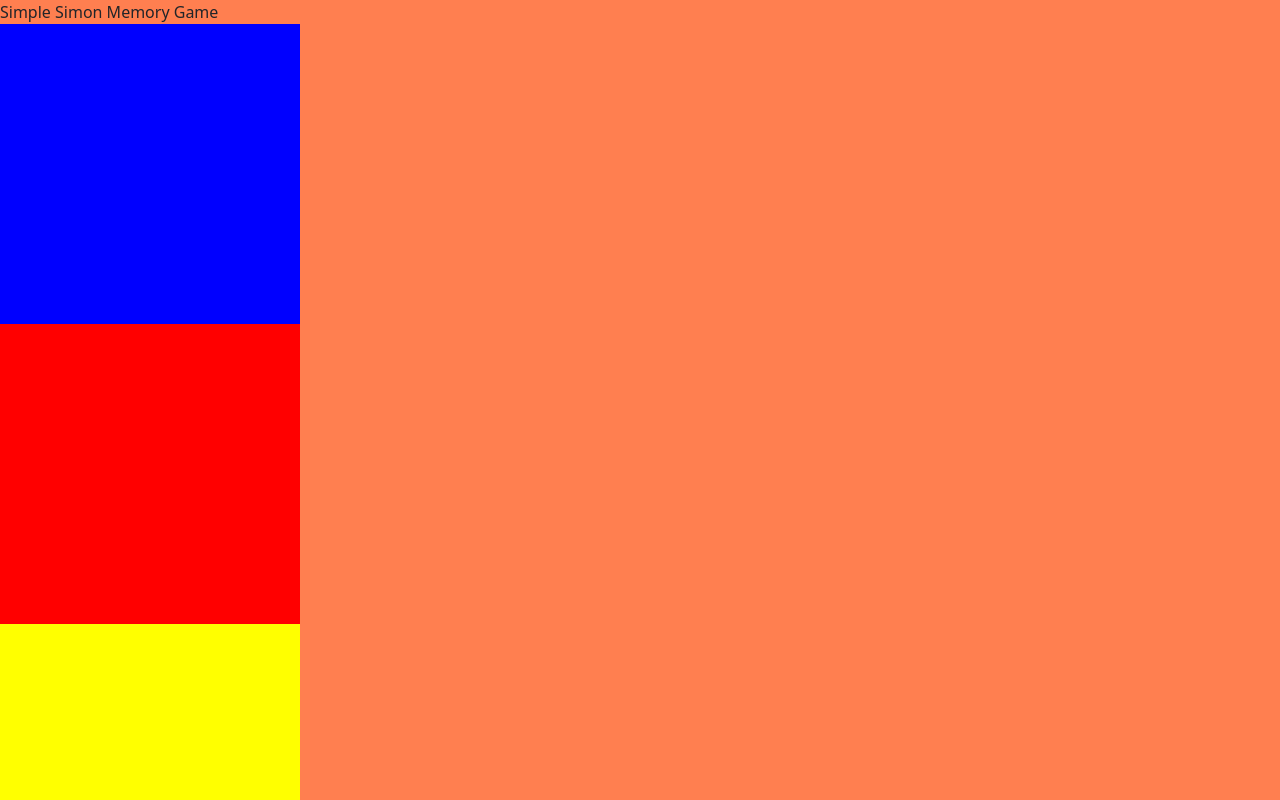
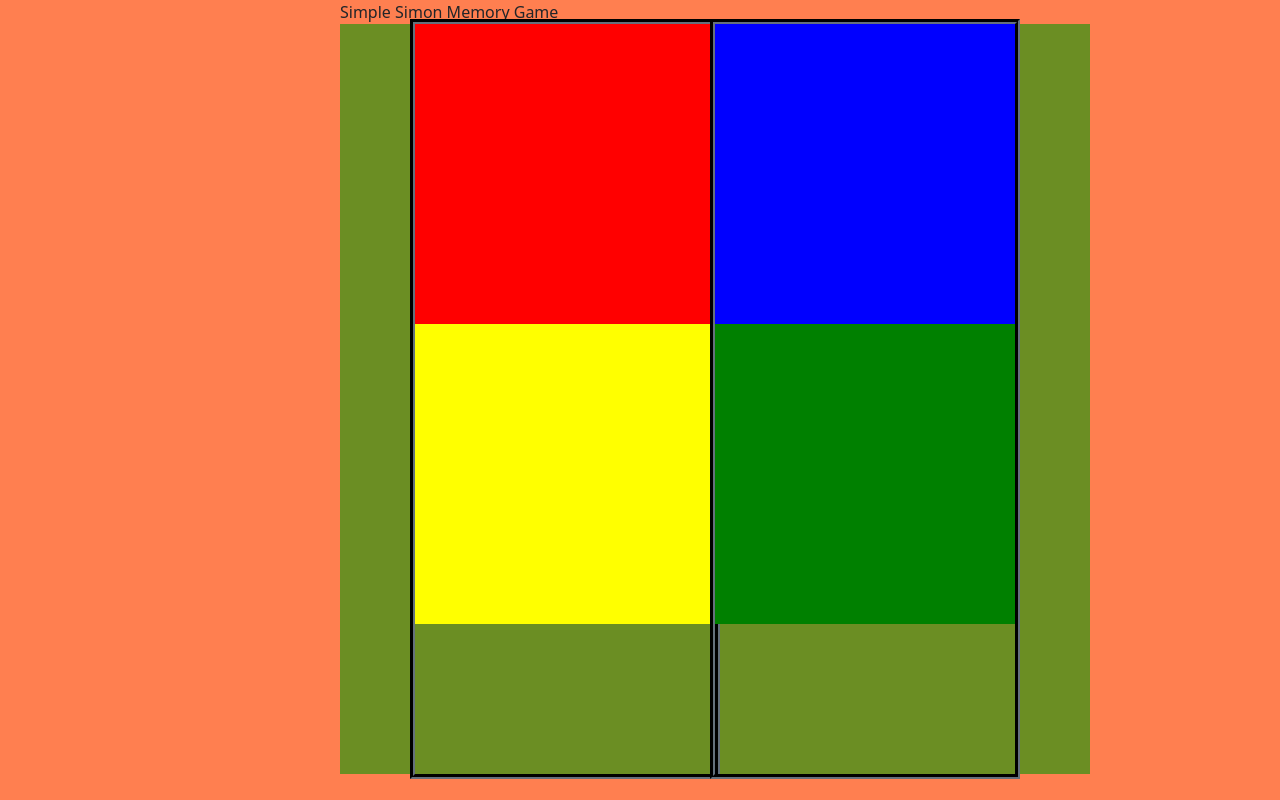
Before and after one commit to kjrinuk/SimpleSimon, a plain HTML site: page index.html in a window 1280 px wide. Shown: the top 800 px of the page. Drawn offline with nearby package versions, Linux system fonts and the light colour scheme.

Commit message:
intial positioning of the board into 4 colour sections

```diff
--- a/assets/css/style.css
+++ b/assets/css/style.css
@@ -1,18 +1,41 @@
 body {
-    background-color: coral
+    background-color: coral;
+    /* display: flex; */
+    /* align-items: center;
+    justify-content: center; */
+    gap: 20px;
+    width: 600px;
+    height: 600px;
+    margin: auto;
 }
 
 .board {
-    width: 600px;
-    height: 600px;
-    grid-auto-columns: 2;
+    height: 750px;
+    width: 750px;
+    background-color: olivedrab;
+    display: flex;
+    /* position: relative; */
+    justify-content: center;
+    align-content: center;
+    /* gap: 30px; */
 }
+
+.game {
+  /* gap: 50px; */
+  /* outline: auto; */
+  position: relative;
+  outline-width: 5px;
+  outline-style: groove;
+}
+
 
 .keys {
     height: 300px;
     width: 300px;
-    gap: 10px;
-    outline: 2px;
+    gap: 100px;
+    outline: 20px;
+    outline-color: blueviolet;
+
 }
 
 
--- a/index.html
+++ b/index.html
@@ -16,10 +16,14 @@
     <main>
         <head>Simple Simon Memory Game</head>
         <div class="board">
-        <div class="keys" id="blue"></div>
+            <div class="game" id="game-left">
                 <div class="keys" id="red"></div>
                 <div class="keys" id="yellow"></div>
+            </div>
+            <div class="game" id="game-right">
+                <div class="keys" id="blue"></div>
                 <div class="keys" id="green"></div>
+            </div>
         </div>
 
     </main>
```
Lines whose indentation alone changed are shown as unchanged.
